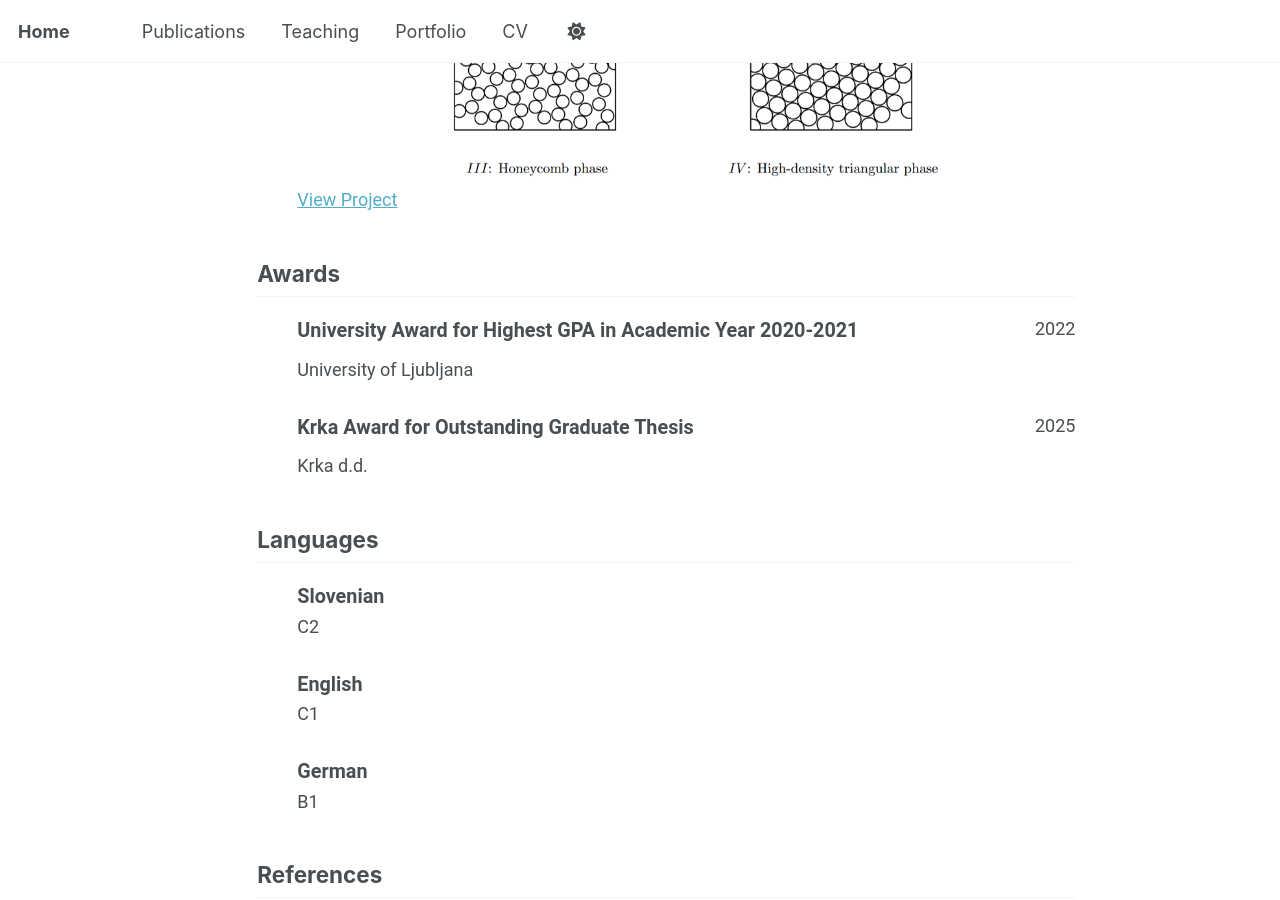
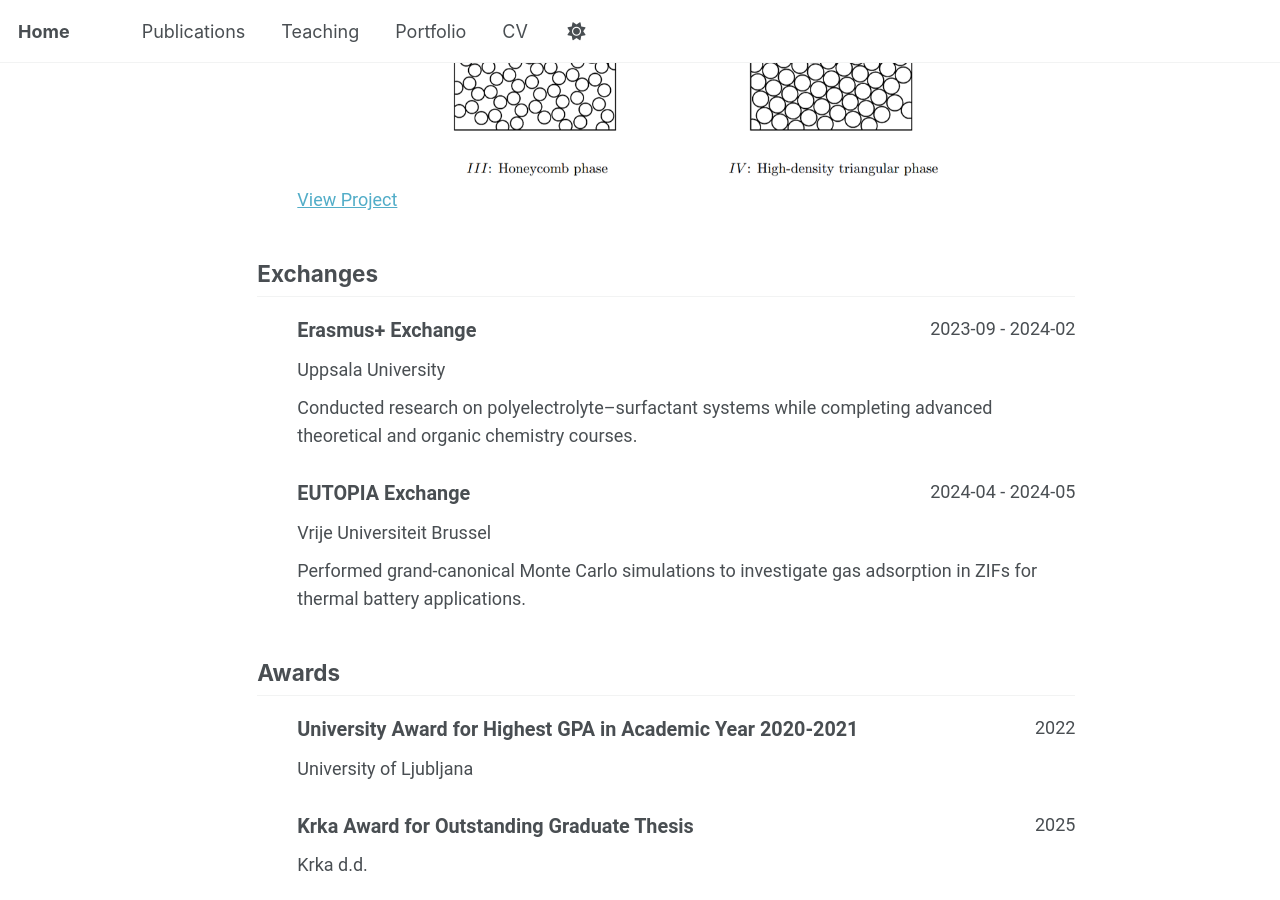
Before and after one commit to MatevzTurk/MatevzTurk.github.io, a Jekyll site: the page built from _pages/cv-json.md, in a window 1280 px wide and 900 px high, scrolled down 2759 px. Built offline with Jekyll 4.4.1, drawn with Linux system fonts in a browser that asks for light colours; a script that is not in the unit is left out.

Commit message:
Update cv.json

```diff
--- a/_data/cv.json
+++ b/_data/cv.json
@@ -153,6 +153,22 @@
       "description": ""
     }
   ],
+  "exchanges": [
+  {
+    "program": "Erasmus+ Exchange",
+    "institution": "Uppsala University",
+    "startDate": "2023-09",
+    "endDate": "2024-02",
+    "description": "Conducted research on polyelectrolyte–surfactant systems while completing advanced theoretical and organic chemistry courses."
+  },
+  {
+    "program": "EUTOPIA Exchange",
+    "institution": "Vrije Universiteit Brussel",
+    "startDate": "2024-04",
+    "endDate": "2024-05",
+    "description": "Performed grand-canonical Monte Carlo simulations to investigate gas adsorption in ZIFs for thermal battery applications."
+  }
+  ],
   "awards": [
   {
     "title": "University Award for Highest GPA in Academic Year 2020-2021",
```
